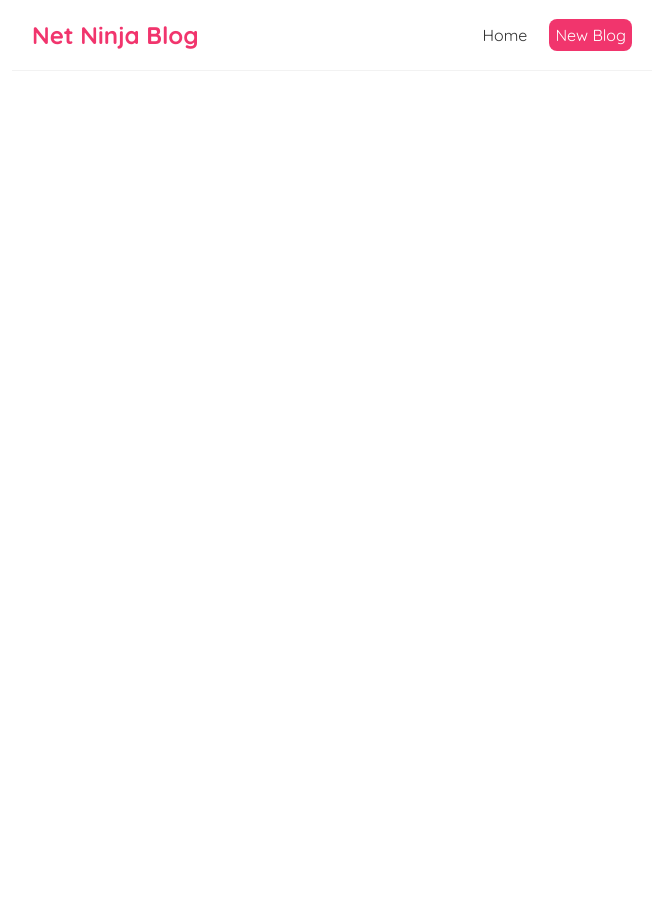
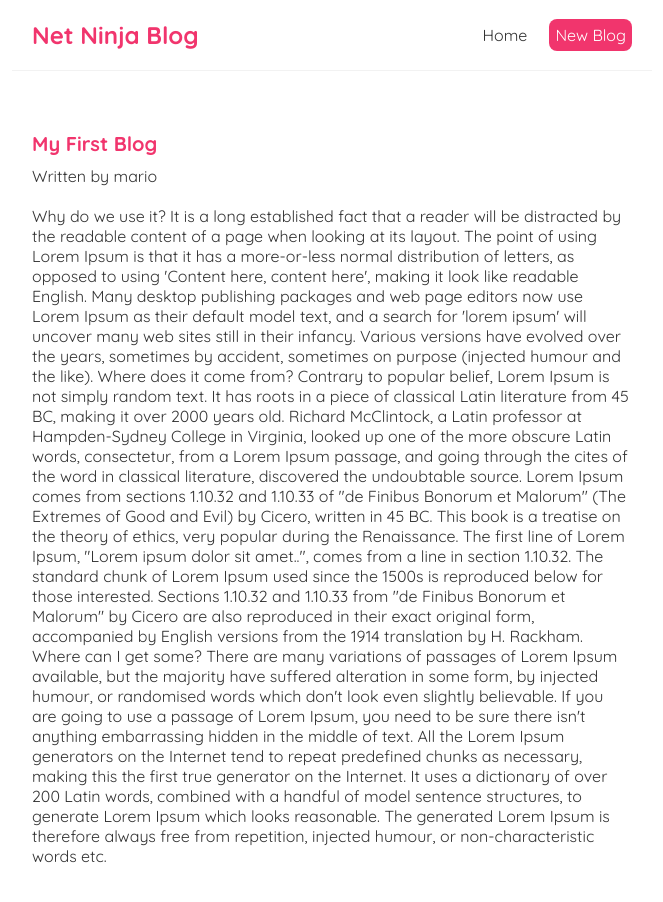
Before and after one commit to Maryiamreda/blogs-site-react-, a React (Create React App) app: page /blogs/1 in a window 1280 px wide. Shown: the top 902 px of the page, without its empty margins (308-971 px from the left). Before the commit the page ends 800 px from the top, so only its background shows below. Built offline with nearby package versions, Linux system fonts and the light colour scheme; data requests are answered from the project's data file.

Commit message:
Reusing Custom Hooks

```diff
--- a/src/App.js
+++ b/src/App.js
@@ -2,6 +2,7 @@
 import Home from './Home';
 import { BrowserRouter as Router, Route, Switch } from 'react-router-dom';
 import Create from './Create';
+import BlogDetails from './BlogDetails';
 function App() {
   return (
     <Router><div className="App">
@@ -14,6 +15,9 @@
           <Route path="/create">
             <Create />
           </Route>
+          <Route path="/blogs/:id">
+            <BlogDetails />
+          </Route>
         </Switch>
       </div>
     </div></Router>
--- /dev/null
+++ b/src/BlogDetails.js
@@ -0,0 +1,22 @@
+import { useParams } from "react-router-dom";
+import useFetch from "./useFetch";
+
+const BlogDetails = () => {
+    const { id } = useParams();
+    const { data: blog, error, isPending } = useFetch('http://localhost:8000/blogs/' + id);
+
+    return (
+        <div className="blog-details">
+            {isPending && <div>Loading...</div>}
+            {error && <div>{error}</div>}
+            {blog && (
+                <article>
+                    <h2>{blog.title}</h2>
+                    <p>Written by {blog.author}</p>
+                    <div>{blog.body}</div>
+                </article>
+            )}
+        </div>
+    );
+}
+export default BlogDetails;
--- a/src/BlogList.js
+++ b/src/BlogList.js
@@ -1,3 +1,5 @@
+import { Link } from "react-router-dom/cjs/react-router-dom.min";
+
 const BlogList = ({ blogs, title, handleDelete }) => {
     return (
         <div className="blog-list">
@@ -8,8 +10,11 @@
             {blogs.map((blog) => (
 
                 <div className="blog-preview" key={blog.id}>
-                    <h2>{blog.title}</h2>
-                    <p>written by {blog.author}</p>
+                    <Link to={`/blogs/${blog.id}`}>
+                        <h2>{blog.title}</h2>
+                        <p>written by {blog.author}</p>
+                    </Link>
+
                     {/* <button onClick={() => handleDelete(blog.id)}>delete blog</button> */}
                 </div>
             ))} </div>
--- a/src/index.css
+++ b/src/index.css
@@ -54,3 +54,18 @@
   color: #f1356d;
   margin-bottom: 8px;
 }
+
+.blog-preview a {
+  text-decoration: none;
+}
+
+.blog-details h2 {
+  font-size: 20px;
+  color: #f1356d;
+  margin-bottom: 10px;
+}
+
+
+.blog-details div {
+  margin: 20px 0;
+}
```
